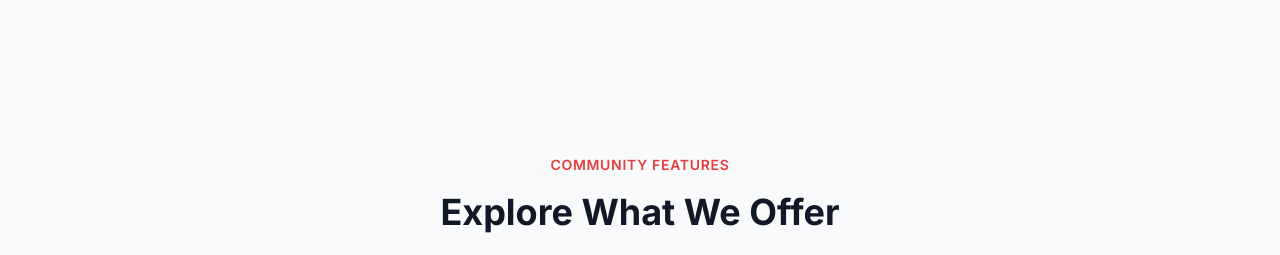
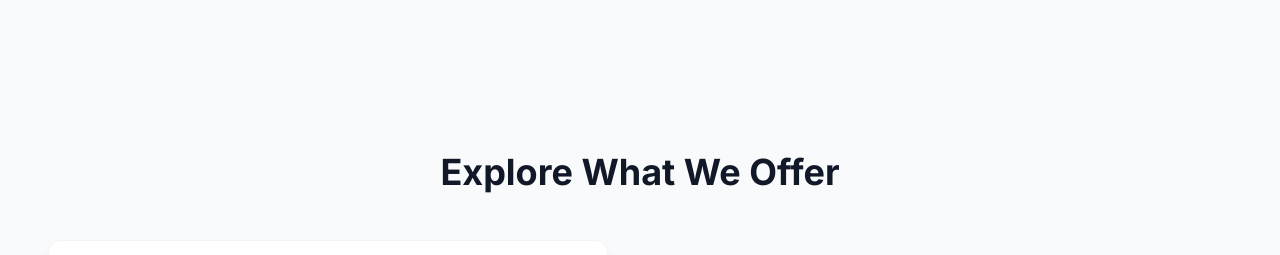
Before and after one commit to bala290498/creative-community, a Next.js app: page / in a window 1280 px wide. Shown: the part 8174-8429 px from the top of the page. Built offline with nearby package versions, Linux system fonts and the light colour scheme.

Commit message:
Remove Community Features label from Features component header

```diff
--- a/components/Features.tsx
+++ b/components/Features.tsx
@@ -76,10 +76,7 @@ export function Features({
       <div className="container-custom">
         {/* Header */}
         <div className="text-center mb-12">
-          <span className="text-secondary-600 font-semibold text-sm uppercase tracking-wider">
-            Community Features
-          </span>
-          <h2 className="heading-secondary mt-4 mb-6">
+          <h2 className="heading-secondary mb-6">
             Explore What We Offer
           </h2>
         </div>
```
